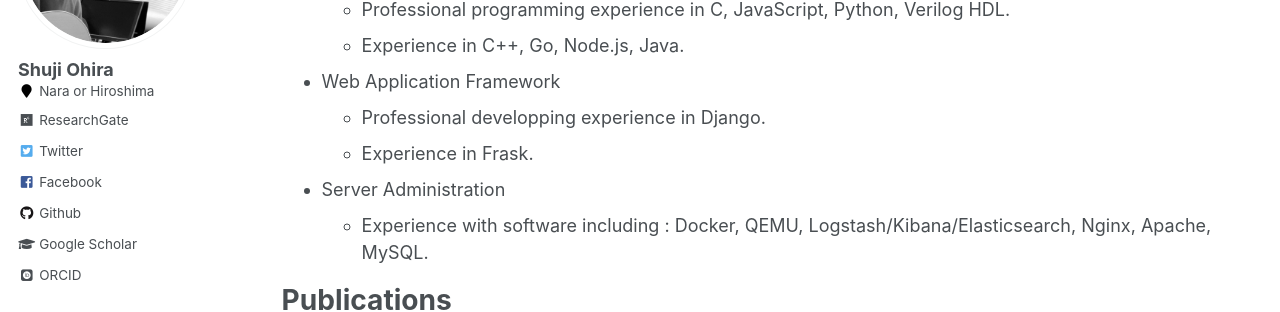
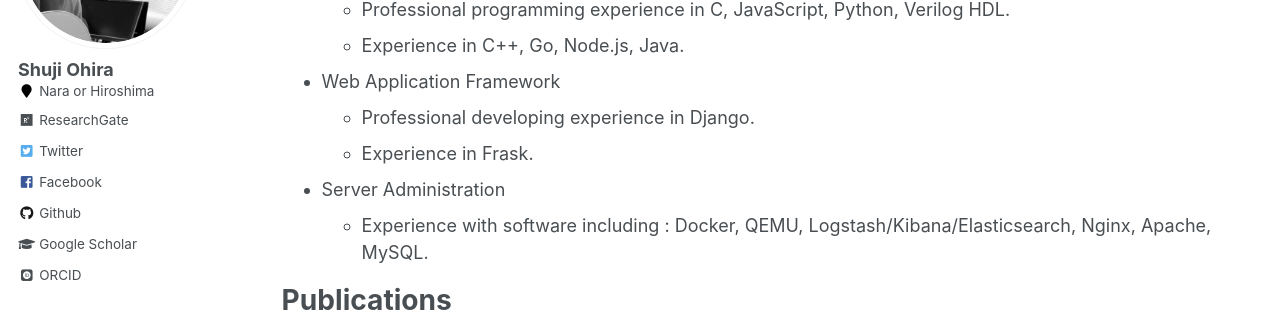
Before and after one commit to shuji-oh/shuji-oh.github.io, a Jekyll site: the page built from _pages/cv.md, in a window 1280 px wide and 900 px high, scrolled down 680 px. Shown: the part 153-465 px from the top of the window. Built offline with Jekyll 4.4.1, drawn with Linux system fonts in a browser that asks for light colours; some web fonts are replaced.

Commit message:
revised cv

```diff
--- a/_pages/cv.md
+++ b/_pages/cv.md
@@ -34,7 +34,7 @@ Skills
   * Professional programming experience in C, JavaScript, Python, Verilog HDL.
   * Experience in C++, Go, Node.js, Java.
 * Web Application Framework
-  * Professional developping experience in Django.
+  * Professional developing experience in Django.
   * Experience in Frask.
 * Server Administration
   * Experience with software including : Docker, QEMU, Logstash/Kibana/Elasticsearch, Nginx, Apache, MySQL.
```
